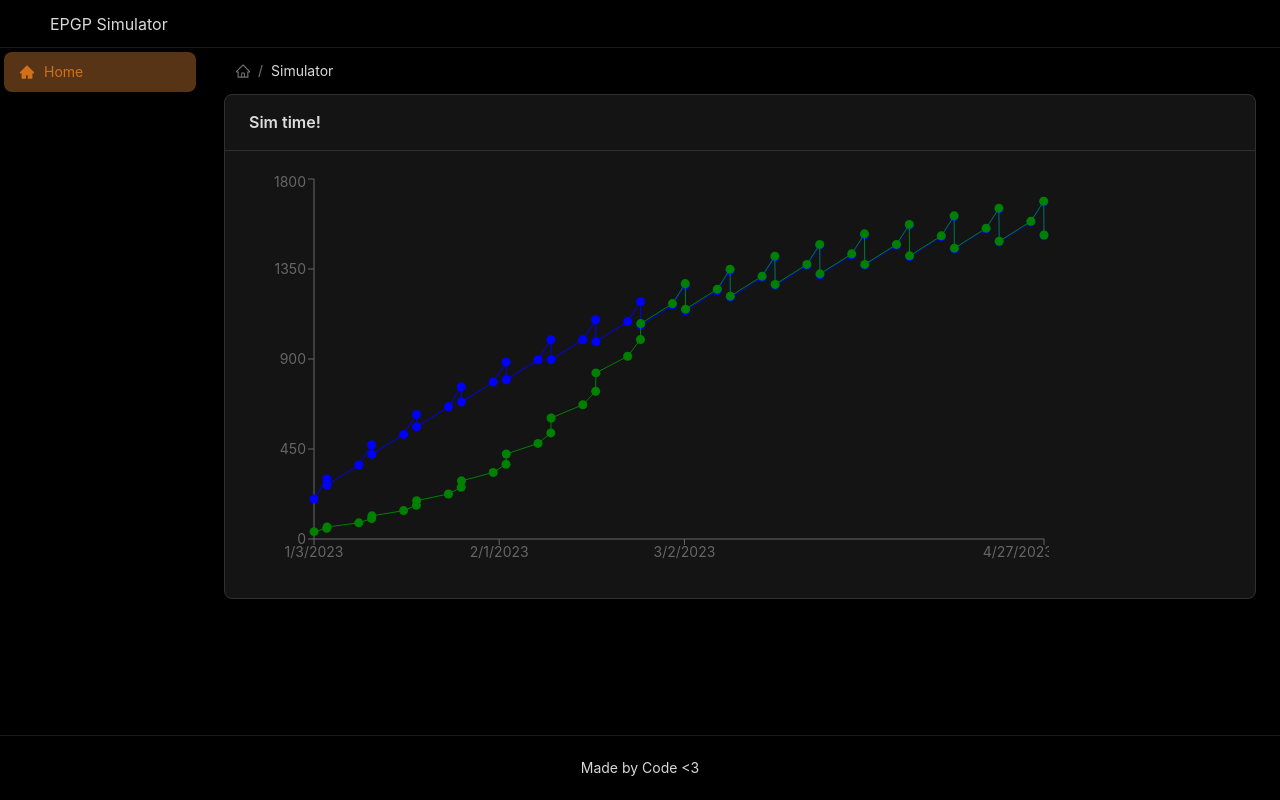
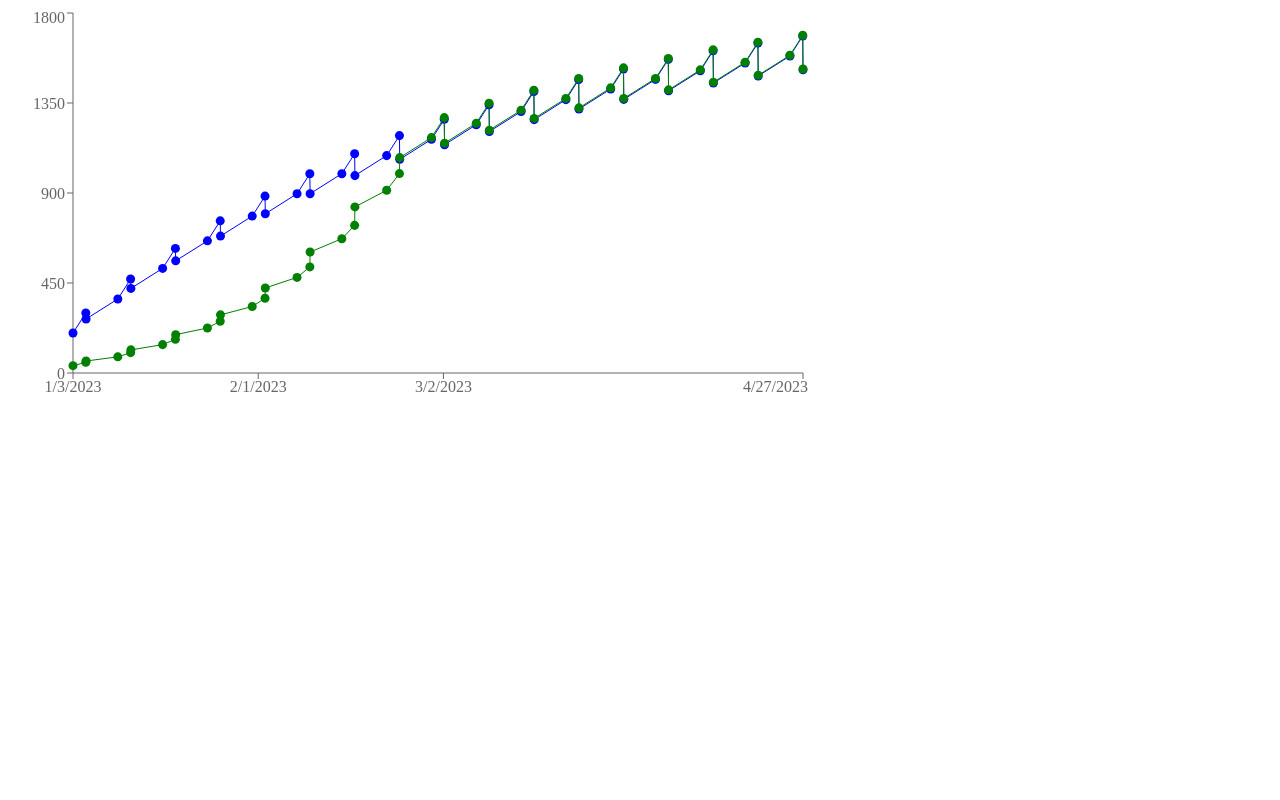
Before and after one commit to thecodeboss/epgp-simulator, a React (Create React App) app: page / in a window 1280 px wide. Built offline with nearby package versions, Linux system fonts and the light colour scheme.

Commit message:
Remove most of antd

```diff
--- a/src/App.tsx
+++ b/src/App.tsx
@@ -1,31 +1,8 @@
-import { ConfigProvider, Layout, theme as baseTheme } from 'antd';
 import type { FC } from 'react';
-import 'antd/dist/reset.css';
 
-import { Sidebar } from './components/Sidebar';
-import { Header } from './components/Header';
-import { Footer } from './components/Footer';
 import { Content } from './components/Content';
 
-const theme = {
-  algorithm: baseTheme.darkAlgorithm,
-  token: {
-    colorPrimary: '#F4801A',
-  },
-};
-
-const App: FC = () => (
-  <ConfigProvider theme={theme}>
-    <Layout>
-      <Header />
-      <Layout>
-        <Sidebar />
-        <Content />
-      </Layout>
-      <Footer />
-    </Layout>
-  </ConfigProvider>
-);
+const App: FC = () => <Content />;
 
 // Add player button (with name, + form for simulation params)
 // - Simulate them winning an item on a given day
--- a/src/components/Content.tsx
+++ b/src/components/Content.tsx
@@ -1,5 +1,3 @@
-import { HomeOutlined } from '@ant-design/icons';
-import { Breadcrumb, Card, Layout } from 'antd';
 import type { FC } from 'react';
 import { simulate } from '../utils/simulate';
 import { Chart } from './Chart';
@@ -28,12 +26,6 @@ const code = simulate({
 
 export const Content: FC = () => {
   return (
-    <Layout.Content style={{ padding: '0 24px 24px' }}>
-      <Breadcrumb
-        items={[{ title: <HomeOutlined /> }, { title: 'Simulator' }]}
-        style={{ padding: '12px' }}
-      />
-      <Card title="Sim time!">
     <Chart
       simulations={[
         {
@@ -48,7 +40,5 @@ export const Content: FC = () => {
         },
       ]}
     />
-      </Card>
-    </Layout.Content>
   );
 };
--- a/src/components/Footer.tsx
+++ /dev/null
@@ -1,10 +0,0 @@
-import { Layout } from 'antd';
-import type { FC } from 'react';
-
-export const Footer: FC = () => {
-  return (
-    <Layout.Footer style={{ borderTop: '1px solid rgba(255, 255, 255, 0.1)', textAlign: 'center' }}>
-      Made by Code &lt;3
-    </Layout.Footer>
-  );
-};
--- a/src/components/Header.tsx
+++ /dev/null
@@ -1,17 +0,0 @@
-import { Layout } from 'antd';
-import type { FC } from 'react';
-
-export const Header: FC = () => {
-  return (
-    <Layout.Header
-      style={{
-        backgroundColor: 'transparent',
-        borderBottom: '1px solid rgba(255, 255, 255, 0.1)',
-        height: '48px',
-        lineHeight: '48px',
-      }}
-    >
-      <h1 style={{ fontSize: '16px', fontWeight: 400 }}>EPGP Simulator</h1>
-    </Layout.Header>
-  );
-};
--- a/src/components/Sidebar.tsx
+++ /dev/null
@@ -1,26 +0,0 @@
-import { HomeFilled } from '@ant-design/icons';
-import { Layout, Menu } from 'antd';
-import type { MenuProps } from 'antd';
-import type { FC } from 'react';
-
-type MenuItem = Required<MenuProps>['items'][number];
-
-const items: MenuItem[] = [
-  {
-    key: 'home',
-    label: 'Home',
-    icon: <HomeFilled />,
-  },
-];
-
-export const Sidebar: FC = () => {
-  return (
-    <Layout.Sider style={{ backgroundColor: 'transparent' }}>
-      <Menu
-        items={items}
-        selectedKeys={['home']}
-        style={{ backgroundColor: 'transparent', borderRight: 0 }}
-      />
-    </Layout.Sider>
-  );
-};
```
Lines whose indentation alone changed are shown as unchanged.
